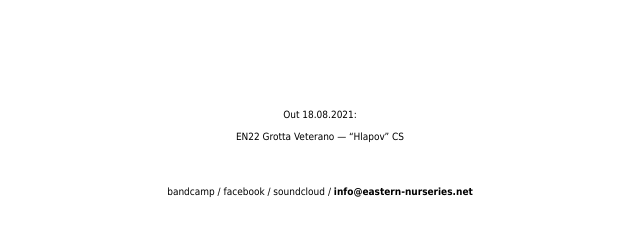
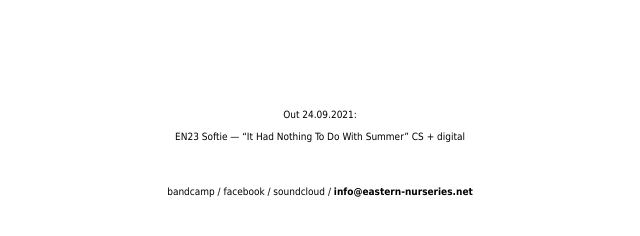
Before and after one commit to aftertheangels69/eastern-nurseries.net, a Jekyll site: the page built from index.md, in a window 1280 px wide. Shown: the part 165-401 px from the top of the page, without its empty margins (320-960 px from the left). Built offline with Jekyll 4.4.1, drawn with Linux system fonts in a browser that asks for light colours; our own code applies the rules of GitHub Pages for plain Markdown files.

Commit message:
Update default.html

```diff
--- a/_layouts/default.html
+++ b/_layouts/default.html
@@ -29,10 +29,10 @@
 <br>
 <br>
 <br>
-Out 18.08.2021:
+Out 24.09.2021:
 <br>
 <br>
-EN22 Grotta Veterano — “Hlapov” CS <br />
+EN23 Softie — “It Had Nothing To Do With Summer” CS + digital <br />
 <br>
 <br>
 <br>
```
